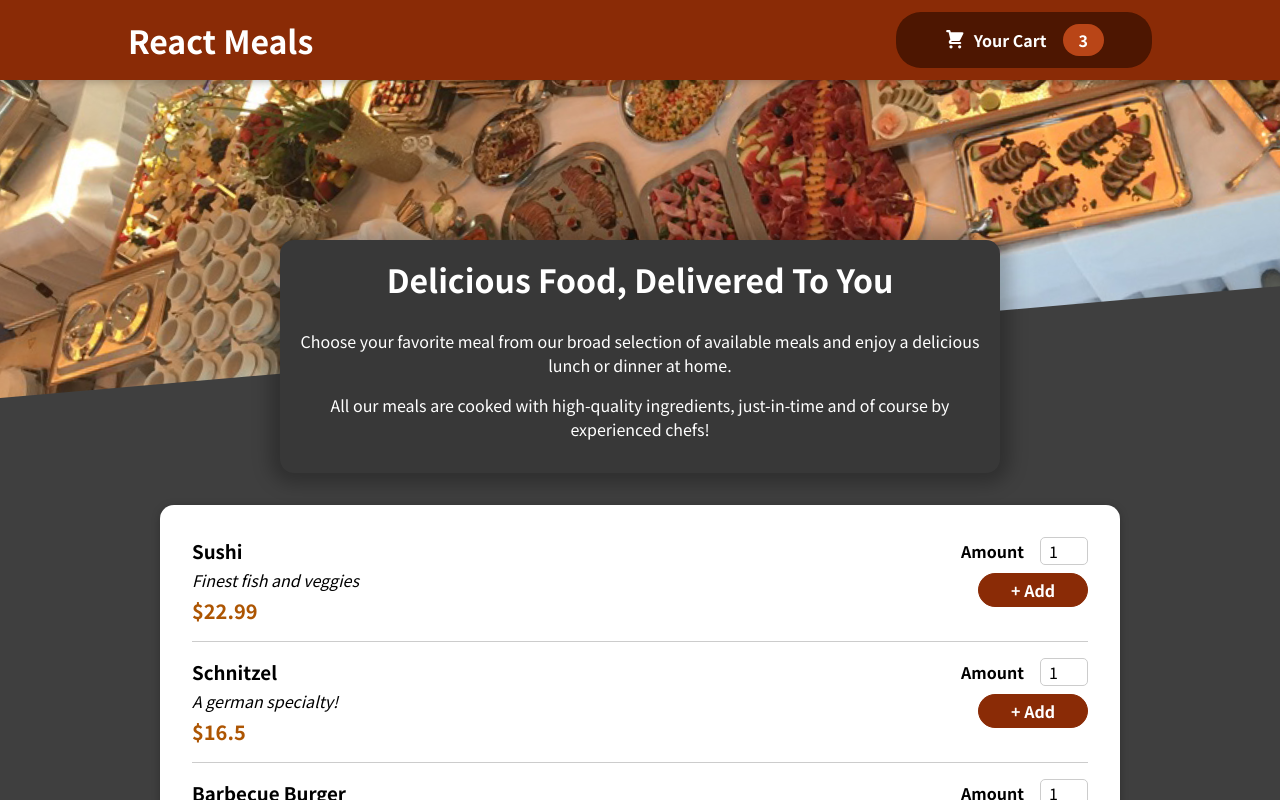
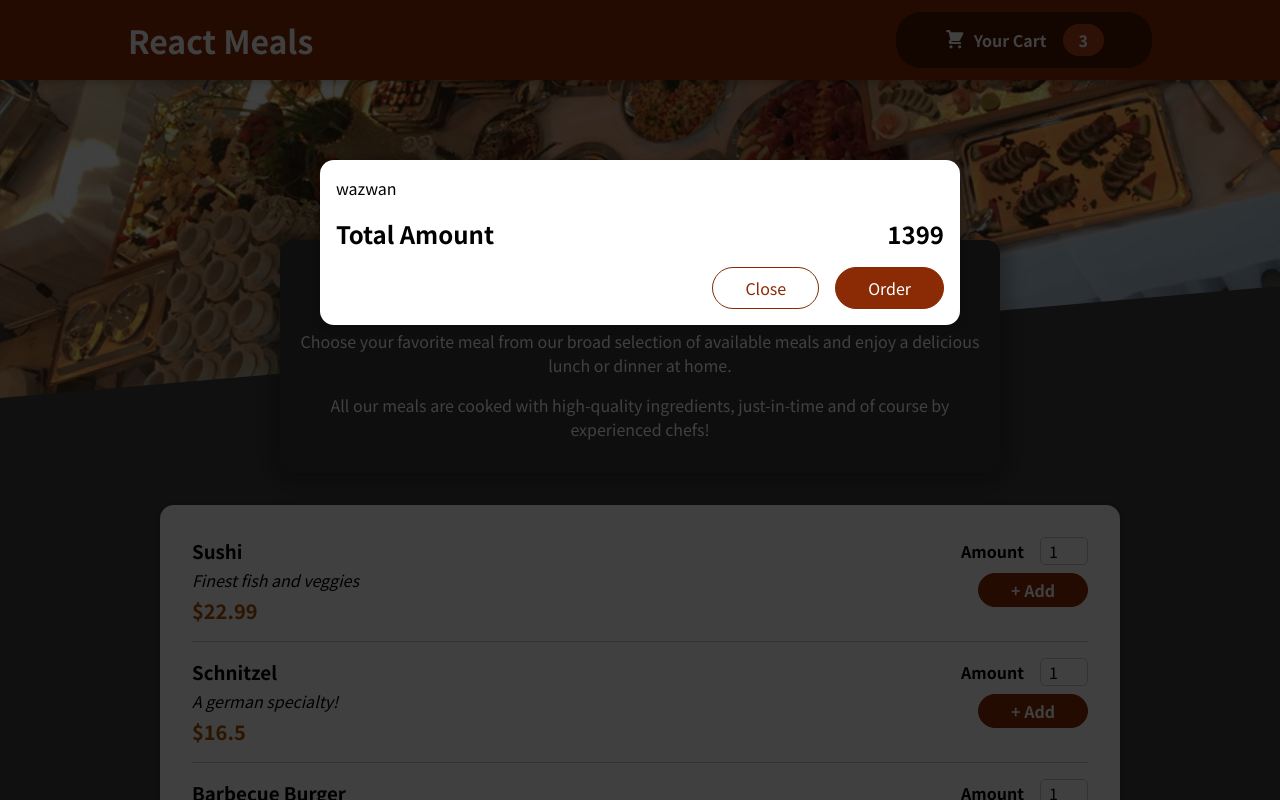
Before and after one commit to zahid-01/Food_Odering_App, a React (Create React App) app: page / in a window 1280 px wide. Shown: the top 800 px of the page. Built offline with nearby package versions, Linux system fonts and the light colour scheme.

Commit message:
Cart Items

```diff
--- a/public/index.html
+++ b/public/index.html
@@ -28,6 +28,7 @@
   </head>
   <body>
     <noscript>You need to enable JavaScript to run this app.</noscript>
+    <div id="overlays"></div>
     <div id="root"></div>
     <!--
       This HTML file is a template.
--- a/src/App.js
+++ b/src/App.js
@@ -1,10 +1,12 @@
-import React, { Fragment } from "react";
-import Header from "./Components/Layout/Header";
-import Meals from "./Components/Meals/Meals";
+import React, { Fragment } from 'react';
+import Header from './Components/Layout/Header';
+import Meals from './Components/Meals/Meals';
+import Cart from './Components/Cart/Cart';
 
 function App() {
   return (
     <Fragment>
+      <Cart />
       <main>
         <Header />
         <Meals />
--- /dev/null
+++ b/src/Components/Cart/Cart.js
@@ -0,0 +1,27 @@
+import styles from './Cart.module.css';
+import Modal from '../UI/Modal';
+
+const Cart = (props) => {
+  const cartItems = (
+    <ul className={styles['cart-items']}>
+      {[{ id: '1', name: 'wazwan', price: 700, amount: '1400' }].map((el) => (
+        <li key="1">{el.name}</li>
+      ))}
+    </ul>
+  );
+  return (
+    <Modal>
+      {cartItems}
+      <div className={styles.total}>
+        <span>Total Amount</span>
+        <span>1399</span>
+      </div>
+      <div className={styles.actions}>
+        <button className={styles['button--alt']}>Close</button>
+        <button className={styles.button}>Order</button>
+      </div>
+    </Modal>
+  );
+};
+
+export default Cart;
--- /dev/null
+++ b/src/Components/Cart/Cart.module.css
@@ -0,0 +1,46 @@
+.cart-items {
+  list-style: none;
+  margin: 0;
+  padding: 0;
+  max-height: 20rem;
+  overflow: auto;
+}
+
+.total {
+  display: flex;
+  justify-content: space-between;
+  align-items: center;
+  font-weight: bold;
+  font-size: 1.5rem;
+  margin: 1rem 0;
+}
+
+.actions {
+  text-align: right;
+}
+
+.actions button {
+  font: inherit;
+  cursor: pointer;
+  background-color: transparent;
+  border: 1px solid #8a2b06;
+  padding: 0.5rem 2rem;
+  border-radius: 25px;
+  margin-left: 1rem;
+}
+
+.actions button:hover,
+.actions button:active {
+  background-color: #5a1a01;
+  border-color: #5a1a01;
+  color: white;
+}
+
+.actions .button--alt {
+  color: #8a2b06;
+}
+
+.actions .button {
+  background-color: #8a2b06;
+  color: white;
+}
--- /dev/null
+++ b/src/Components/UI/Modal.js
@@ -0,0 +1,31 @@
+import { Fragment } from 'react';
+import ReactDOM from 'react-dom';
+import styles from './Modal.module.css';
+
+const Backdrop = (props) => {
+  return <div className={styles.backdrop}></div>;
+};
+
+const ModalOverlay = (props) => {
+  return (
+    <div className={styles.modal}>
+      <div className={styles.content}>{props.children}</div>
+    </div>
+  );
+};
+
+const portalElement = document.getElementById('overlays');
+
+const Modal = (props) => {
+  return (
+    <Fragment>
+      {ReactDOM.createPortal(<Backdrop />, portalElement)}
+      {ReactDOM.createPortal(
+        <ModalOverlay>{props.children}</ModalOverlay>,
+        portalElement
+      )}
+    </Fragment>
+  );
+};
+
+export default Modal;
--- /dev/null
+++ b/src/Components/UI/Modal.module.css
@@ -0,0 +1,40 @@
+.backdrop {
+  position: fixed;
+  top: 0;
+  left: 0;
+  width: 100%;
+  height: 100vh;
+  z-index: 20;
+  background-color: rgba(0, 0, 0, 0.75);
+}
+
+.modal {
+  position: fixed;
+  top: 20vh;
+  left: 5%;
+  width: 90%;
+  background-color: white;
+  padding: 1rem;
+  border-radius: 14px;
+  box-shadow: 0 2px 8px rgba(0, 0, 0, 0.25);
+  z-index: 30;
+  animation: slide-down 300ms ease-out forwards;
+}
+
+@media (min-width: 768px) {
+  .modal {
+    width: 40rem;
+    left: calc(50% - 20rem);
+  }
+}
+
+@keyframes slide-down {
+  from {
+    opacity: 0;
+    transform: translateY(-3rem);
+  }
+  to {
+    opacity: 1;
+    transform: translateY(0);
+  }
+}
```
